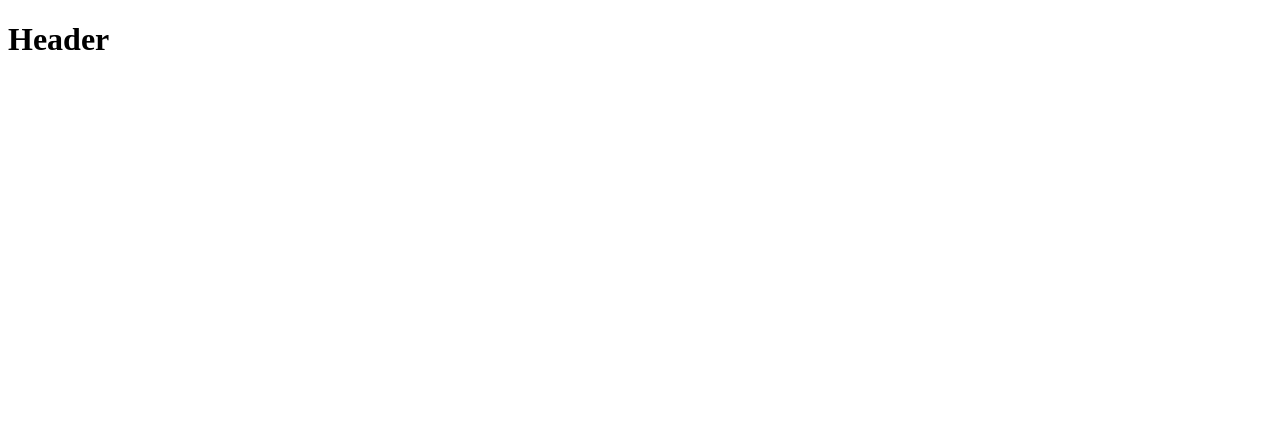
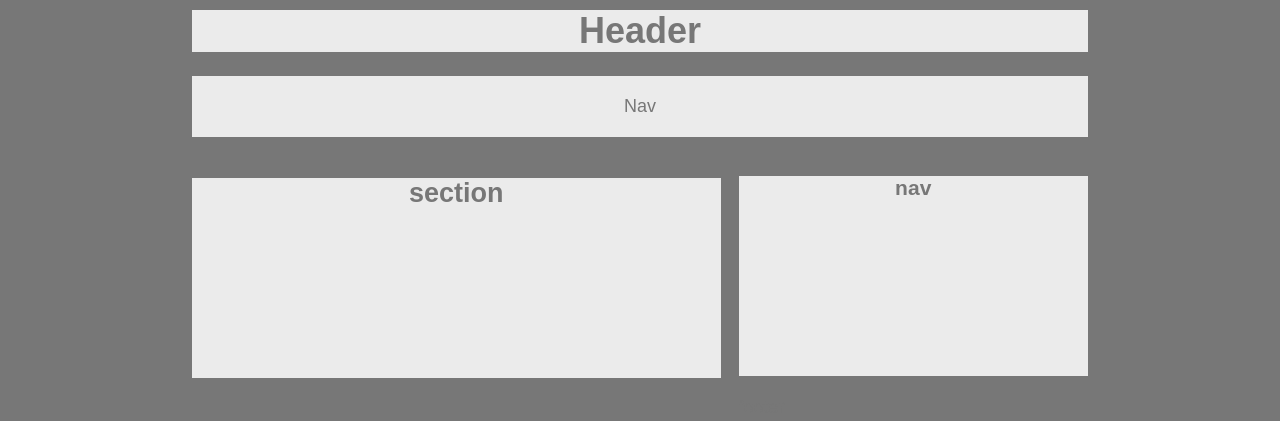
Before and after one commit to AdamSL394/HW-Wireframe, a plain HTML site: page index.html in a window 1280 px wide. Drawn offline with Linux system fonts and the light colour scheme.

Commit message:
Outline Header Nav section Aside

```diff
--- a/index.html
+++ b/index.html
@@ -2,8 +2,16 @@
 <html>
     <head>
         <title>Easier Homework Assignment</title>
+        <link href="style.css" type="text/css" rel="stylesheet">
     </head>
     <body>
         <h1>Header</h1>
+       <p>Nav</p>
+
+        <h2>section</h2>
+            <h3>nav</h3>
+
+<footer>footer</footer>
     </body>
+
 </html>
--- a/style.css
+++ b/style.css
@@ -0,0 +1,42 @@
+body{
+    background-color: #777;
+   font-family: Arial, Helvetica, sans-serif;
+   color: #777;
+   font-size: 18px;
+   margin-left: 15%;
+   margin-right:15%;
+   padding: 0;
+}
+h1{
+    background: #ebebeb;
+    margin-top:10px;
+   text-align: center;
+}
+
+p{
+    background: #ebebeb;
+    margin-top:10px;
+   text-align: center;
+   padding-top: 20px;
+   padding-bottom: 20px;
+
+}
+
+h2{
+    color:#777;
+    width: 59%;
+    background-color: #ebebeb;
+    float: left;
+   margin-right: 2%;
+   height: 200px;
+   text-align: center;
+}
+
+h3{
+    color:#777;
+    background-color: #ebebeb;
+    float: left;
+    width: 39%;
+    height: 200px;
+    text-align: center;
+}
```
